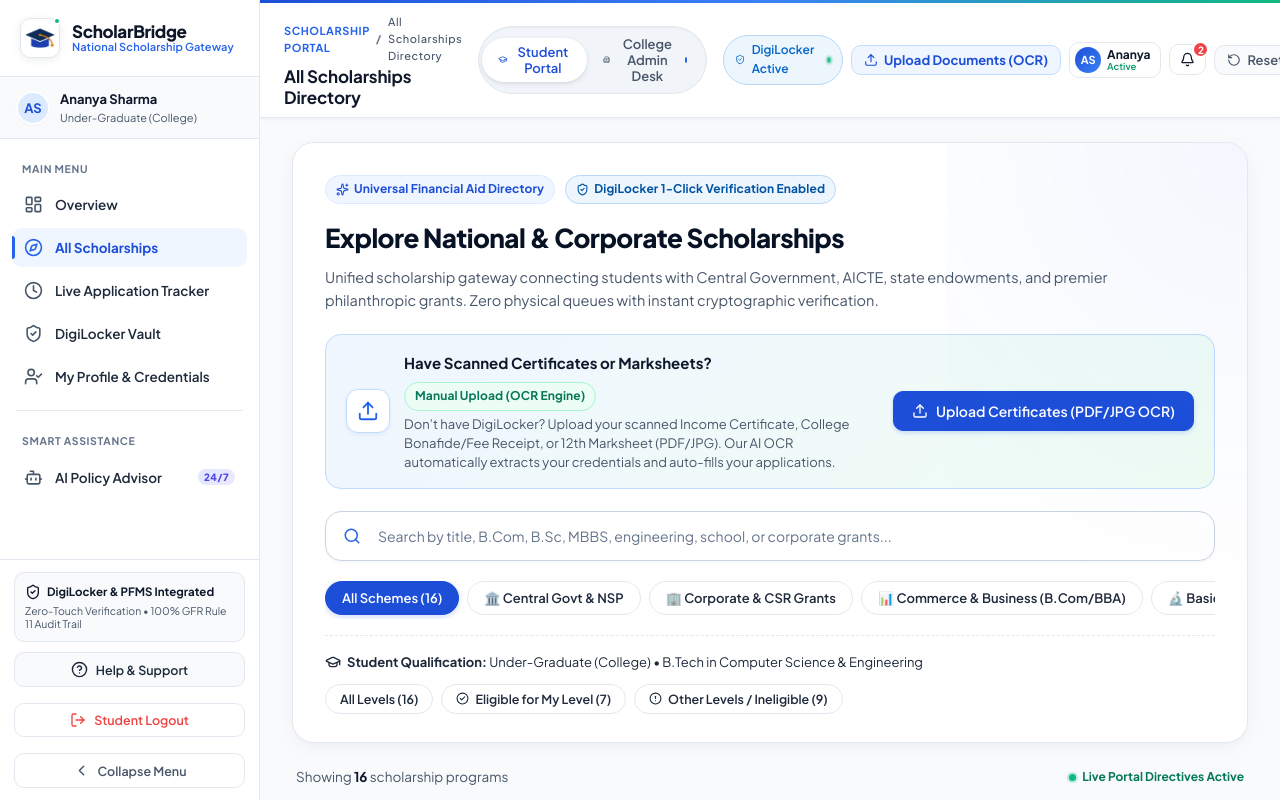
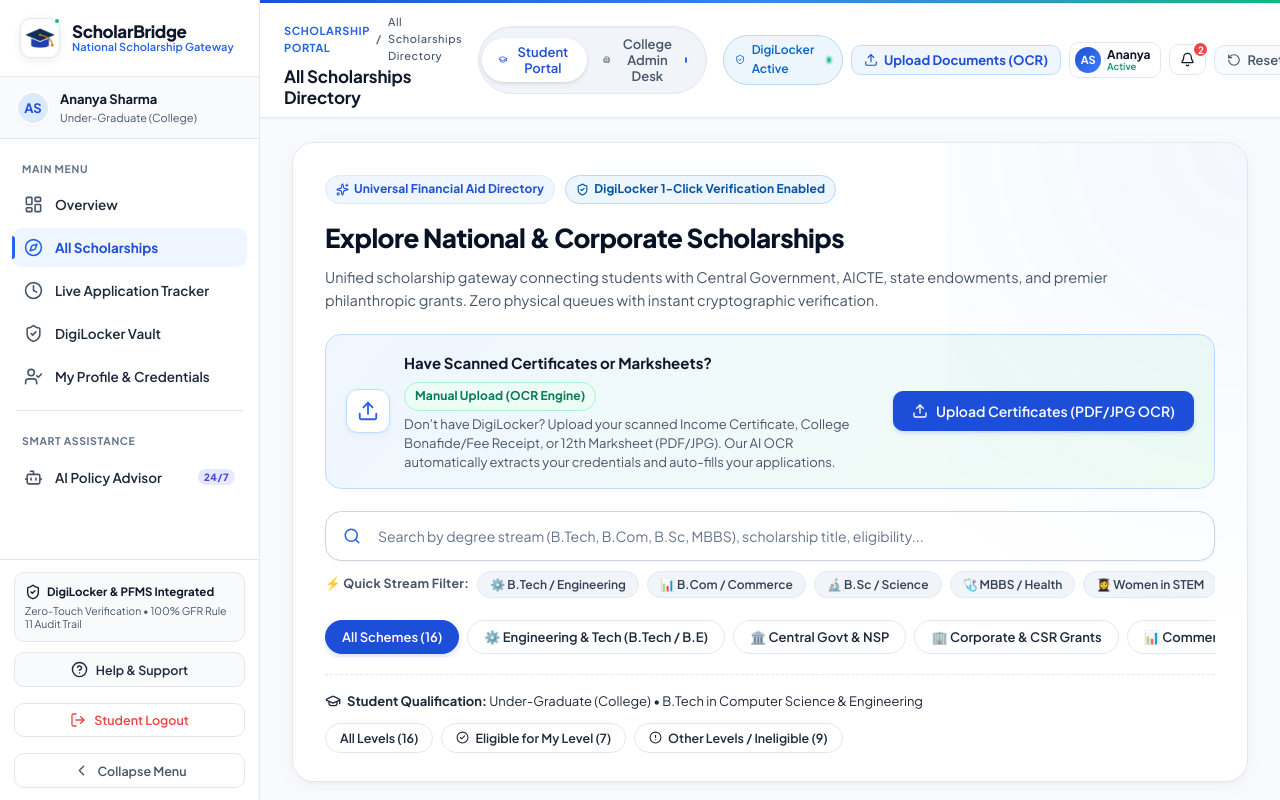
Before and after one commit to Asma-Eram/scholarhip-access, a React (Vite) app: page /profile in a window 1280 px wide. Both pictures are taken after a click on the button "All Scholarships". Shown: the top 800 px of the page. Built offline with nearby package versions, Linux system fonts and the light colour scheme.

Commit message:
feat(search): add explicit B.Tech & Engineering category, quick stream chips, and smart academic query normalization

```diff
--- a/src/data/scholarshipData.js
+++ b/src/data/scholarshipData.js
@@ -299,7 +299,7 @@ export const SCHEMES = [
     ],
     verificationType: 'college',
     officialUrl: 'https://www.pmrf.in',
-    applicableStreams: ['phd', 'doctoral', 'research', 'iit', 'iisc', 'gate']
+    applicableStreams: ['phd', 'doctoral', 'research', 'iit', 'iisc', 'gate', 'btech', 'mtech', 'engineering']
   },
   {
     id: 'reliance-foundation',
--- a/src/pages/SchemesPage.css
+++ b/src/pages/SchemesPage.css
@@ -213,6 +213,56 @@
 .clear-search-btn:hover {
   background: #cbd5e1;
   color: #0f172a;
+}
+
+/* Quick Stream Filter Tags */
+.quick-stream-tags-row {
+  display: flex;
+  align-items: center;
+  gap: 8px;
+  margin-top: 10px;
+  overflow-x: auto;
+  padding-bottom: 2px;
+  scrollbar-width: none;
+}
+
+.quick-stream-tags-row::-webkit-scrollbar {
+  display: none;
+}
+
+.quick-stream-label {
+  font-size: 12.5px;
+  font-weight: 700;
+  color: #475569;
+  white-space: nowrap;
+  letter-spacing: 0.02em;
+}
+
+.quick-stream-chip {
+  padding: 5px 12px;
+  border-radius: 20px;
+  background: #f1f5f9;
+  border: 1px solid #e2e8f0;
+  font-size: 12px;
+  font-weight: 600;
+  color: #334155;
+  cursor: pointer;
+  white-space: nowrap;
+  transition: all 0.16s ease;
+}
+
+.quick-stream-chip:hover {
+  background: #e2e8f0;
+  border-color: #cbd5e1;
+  color: #0f172a;
+  transform: translateY(-1px);
+}
+
+.quick-stream-chip.active {
+  background: #2563eb;
+  border-color: #2563eb;
+  color: #ffffff;
+  box-shadow: 0 2px 6px rgba(37, 99, 235, 0.25);
 }
 
 /* Category Filter Chips */
--- a/src/pages/SchemesPage.jsx
+++ b/src/pages/SchemesPage.jsx
@@ -139,6 +139,7 @@ export default function SchemesPage({
 
   const categories = [
     { id: 'ALL', label: 'All Schemes (16)' },
+    { id: 'Engineering', label: '⚙️ Engineering & Tech (B.Tech / B.E)' },
     { id: 'Central Sector', label: '🏛️ Central Govt & NSP' },
     { id: 'Corporate / CSR Grants', label: '🏢 Corporate & CSR Grants' },
     { id: 'Commerce', label: '📊 Commerce & Business (B.Com/BBA)' },
@@ -159,6 +160,15 @@ export default function SchemesPage({
     const streams = scheme.applicableStreams || []
     const matchesCategory = filterCategory === 'ALL' ||
       scheme.category === filterCategory ||
+      (filterCategory === 'Engineering' && (
+        streams.includes('btech') ||
+        streams.includes('engineering') ||
+        streams.includes('technical') ||
+        scheme.category?.toLowerCase().includes('engineering') ||
+        scheme.category?.toLowerCase().includes('technology') ||
+        scheme.targetGroup?.toLowerCase().includes('b.tech') ||
+        scheme.targetGroup?.toLowerCase().includes('engineering')
+      )) ||
       (filterCategory === 'Central Sector' && (scheme.portal === 'NSP' || scheme.category?.includes('Central'))) ||
       (filterCategory === 'Corporate / CSR Grants' && (scheme.category?.includes('Corporate') || scheme.verificationType === 'direct_provider')) ||
       (filterCategory === 'Commerce' && (streams.includes('bcom') || streams.includes('bba') || scheme.category?.includes('Commerce'))) ||
@@ -166,19 +176,40 @@ export default function SchemesPage({
       (filterCategory === 'Medical' && (streams.includes('mbbs') || scheme.category?.includes('Medical'))) ||
       (filterCategory === 'School Education' && (streams.includes('school') || scheme.category?.includes('School')))
 
-    const q = searchQuery.toLowerCase().trim()
+    const rawQ = searchQuery.toLowerCase().trim()
+
+    // Normalize aliases so b.tech, btech, b tech, engineering, b.e, be all cross-match seamlessly
+    let searchTerms = [rawQ]
+    if (rawQ.includes('b.tech') || rawQ.includes('btech') || rawQ.includes('b tech') || rawQ === 'be' || rawQ === 'b.e' || rawQ.includes('engineering')) {
+      searchTerms.push('btech', 'engineering', 'technical')
+    }
+    if (rawQ.includes('b.com') || rawQ.includes('bcom') || rawQ.includes('b com') || rawQ.includes('commerce') || rawQ.includes('bba')) {
+      searchTerms.push('bcom', 'bba', 'commerce')
+    }
+    if (rawQ.includes('b.sc') || rawQ.includes('bsc') || rawQ.includes('b sc') || rawQ.includes('science')) {
+      searchTerms.push('bsc', 'science')
+    }
+    if (rawQ.includes('mbbs') || rawQ.includes('medical') || rawQ.includes('health') || rawQ.includes('doctor') || rawQ.includes('nursing')) {
+      searchTerms.push('mbbs', 'medical', 'health')
+    }
+
     const streamsText = (scheme.applicableStreams || []).join(' ').toLowerCase()
     const criteriaText = (scheme.eligibilityCriteria || []).join(' ').toLowerCase()
-    const matchesQuery = !q ||
-      scheme.name.toLowerCase().includes(q) ||
-      scheme.description.toLowerCase().includes(q) ||
-      scheme.shortName.toLowerCase().includes(q) ||
-      scheme.targetGroup.toLowerCase().includes(q) ||
-      scheme.category.toLowerCase().includes(q) ||
-      scheme.portal.toLowerCase().includes(q) ||
-      (scheme.verificationType || '').toLowerCase().includes(q) ||
-      streamsText.includes(q) ||
-      criteriaText.includes(q)
+    const targetText = (scheme.targetGroup || '').toLowerCase()
+    const descText = (scheme.description || '').toLowerCase()
+    const nameText = (scheme.name || '').toLowerCase()
+    const shortNameText = (scheme.shortName || '').toLowerCase()
+    const categoryText = (scheme.category || '').toLowerCase()
+
+    const matchesQuery = !rawQ || searchTerms.some(term =>
+      nameText.includes(term) ||
+      descText.includes(term) ||
+      shortNameText.includes(term) ||
+      targetText.includes(term) ||
+      categoryText.includes(term) ||
+      streamsText.includes(term) ||
+      criteriaText.includes(term)
+    )
 
     const matchesEligibility =
       eligibilityFilter === 'ALL' ||
@@ -266,7 +297,7 @@ export default function SchemesPage({
             <Search size={18} className="search-icon" aria-hidden="true" />
             <input
               type="text"
-              placeholder="Search by title, B.Com, B.Sc, MBBS, engineering, school, or corporate grants..."
+              placeholder="Search by degree stream (B.Tech, B.Com, B.Sc, MBBS), scholarship title, eligibility..."
               value={searchQuery}
               onChange={(e) => setSearchQuery(e.target.value)}
               className="scheme-search-field"
@@ -283,6 +314,39 @@ export default function SchemesPage({
                 ×
               </button>
             )}
+          </div>
+
+          {/* Quick Stream Filter Fast Tags */}
+          <div className="quick-stream-tags-row" aria-label="Quick degree stream filters">
+            <span className="quick-stream-label">⚡ Quick Stream Filter:</span>
+            {[
+              { label: '⚙️ B.Tech / Engineering', term: 'B.Tech' },
+              { label: '📊 B.Com / Commerce', term: 'B.Com' },
+              { label: '🔬 B.Sc / Science', term: 'B.Sc' },
+              { label: '🩺 MBBS / Health', term: 'MBBS' },
+              { label: '👩‍🎓 Women in STEM', term: 'Women in STEM' },
+              { label: '🎒 School (Class 9–12)', term: 'School' },
+              { label: '🎓 Ph.D / Fellowships', term: 'Ph.D' }
+            ].map(tag => {
+              const isSelected = searchQuery.toLowerCase() === tag.term.toLowerCase()
+              return (
+                <button
+                  key={tag.term}
+                  type="button"
+                  className={`quick-stream-chip ${isSelected ? 'active' : ''}`}
+                  onClick={() => {
+                    if (isSelected) {
+                      setSearchQuery('')
+                    } else {
+                      setSearchQuery(tag.term)
+                    }
+                  }}
+                  aria-pressed={isSelected}
+                >
+                  {tag.label}
+                </button>
+              )
+            })}
           </div>
         </div>
 
```
